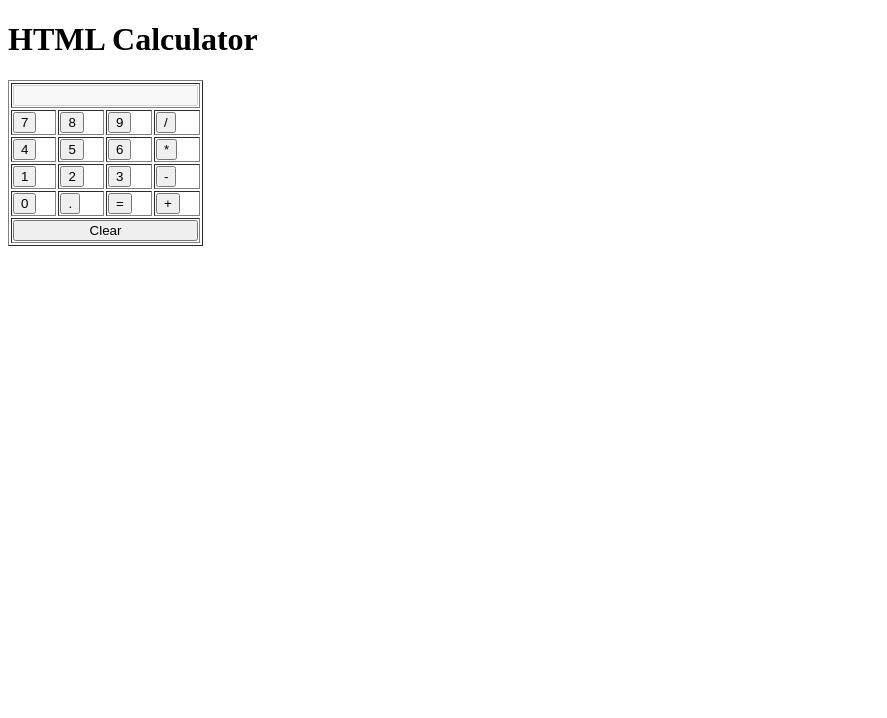
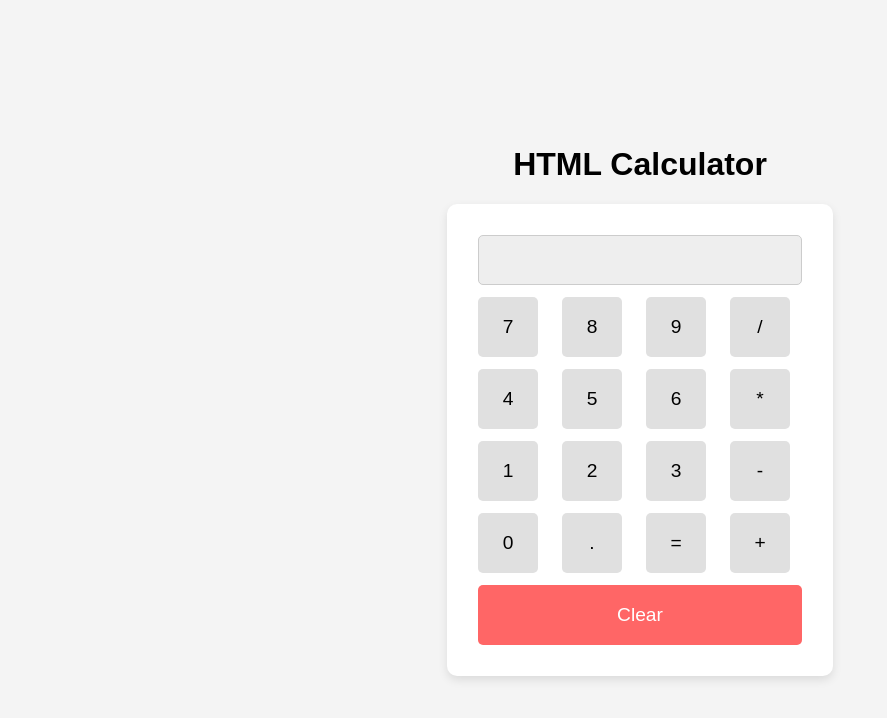
Before and after one commit to chyk2468/Basic-Calculater, a plain HTML site: page index.html in a window 1280 px wide. Shown: the whole page, without its empty margins (0-887 px from the left). Drawn offline with Linux system fonts and the light colour scheme.

Commit message:
Update calculator feature

```diff
--- a/index.html
+++ b/index.html
@@ -4,10 +4,11 @@
     <meta charset="UTF-8">
     <meta name="viewport" content="width=device-width, initial-scale=1.0">
     <title>Basic Calculator</title>
+    <link rel="stylesheet" href="style.css">
 </head>
 <body>
     <h1>HTML Calculator</h1>
-    <table border="1">
+    <table>
         <tr>
             <td colspan="4">
                 <input type="text" id="display" disabled>
@@ -39,7 +40,7 @@
         </tr>
         <tr>
             <td colspan="4">
-                <button type="button" style="width: 100%;">Clear</button>
+                <button type="button" class="clear-btn">Clear</button>
             </td>
         </tr>
     </table>
--- /dev/null
+++ b/style.css
@@ -0,0 +1,60 @@
+body {
+    display: flex;
+    flex-direction: column;
+    align-items: center;
+    justify-content: center;
+    height: 100vh;
+    margin: 0;
+    font-family: Arial, sans-serif;
+    background-color: #f4f4f4;
+}
+
+table {
+    background-color: #fff;
+    padding: 20px;
+    border-radius: 10px;
+    box-shadow: 0px 4px 10px rgba(0, 0, 0, 0.1);
+    border-collapse: separate;
+    border-spacing: 10px;
+}
+
+#display {
+    width: 100%;
+    height: 50px;
+    font-size: 1.5rem;
+    text-align: right;
+    padding-right: 10px;
+    border: 1px solid #ccc;
+    border-radius: 5px;
+    background-color: #eee;
+    box-sizing: border-box;
+}
+
+button {
+    width: 60px;
+    height: 60px;
+    font-size: 1.2rem;
+    border: none;
+    border-radius: 5px;
+    background-color: #e0e0e0;
+    cursor: pointer;
+    transition: background-color 0.2s;
+}
+
+button:hover {
+    background-color: #d0d0d0;
+}
+
+button[type="button"]:active {
+    background-color: #c0c0c0;
+}
+
+.clear-btn {
+    width: 100%;
+    background-color: #ff6666;
+    color: white;
+}
+
+.clear-btn:hover {
+    background-color: #ff4d4d;
+}
```
